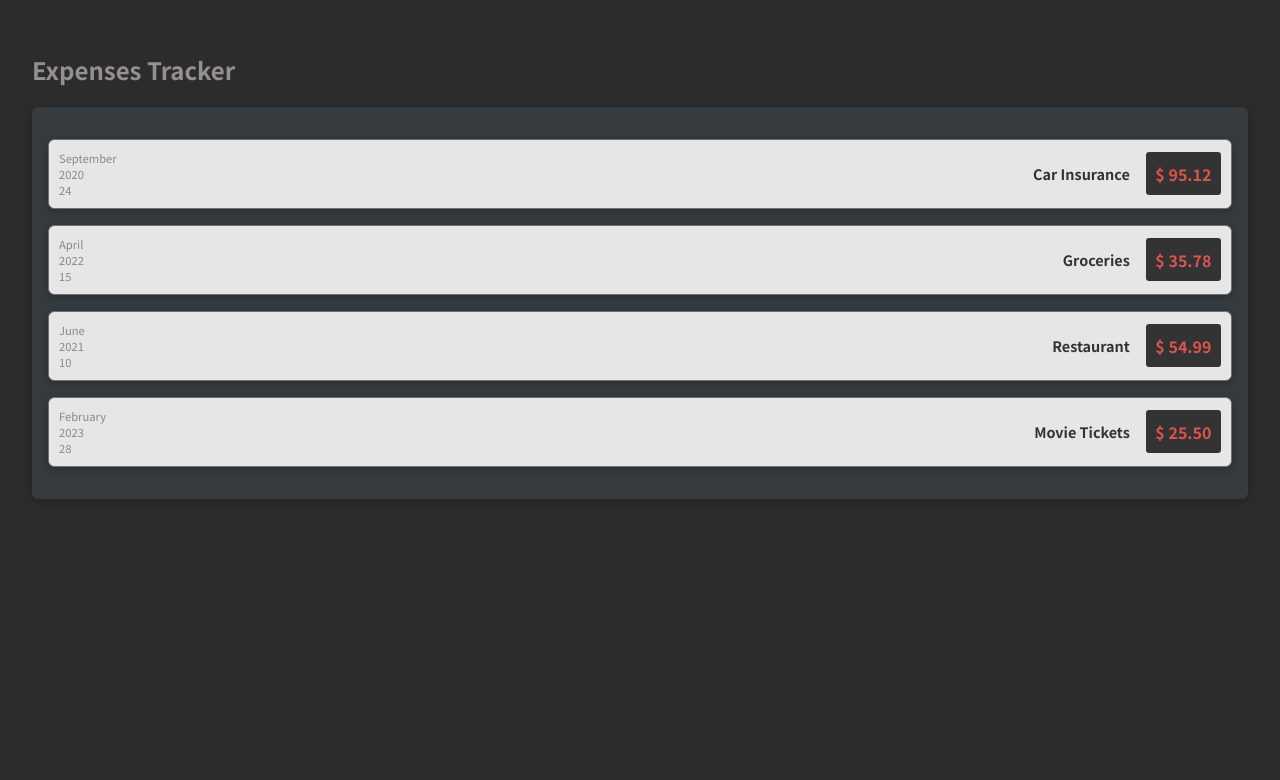
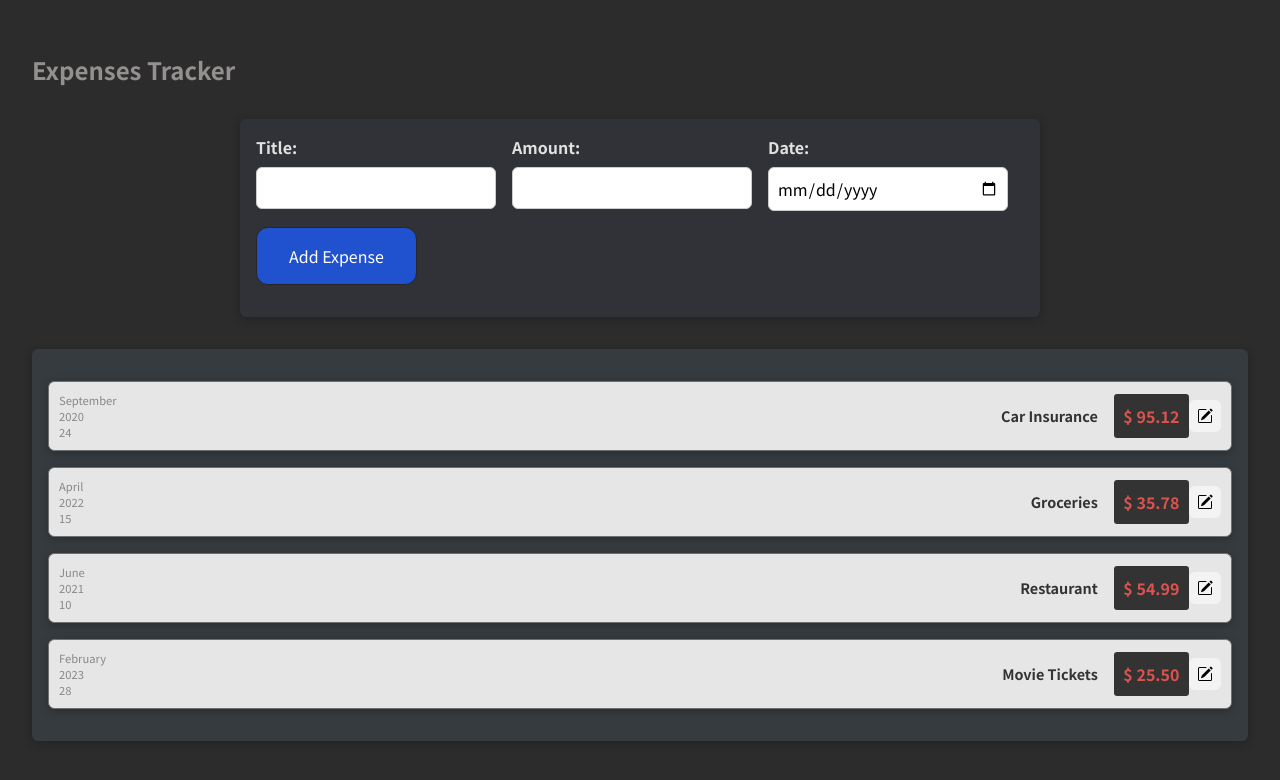
Before and after one commit to LakiDIV/Expense-Management-System, a React (Create React App) app: page / in a window 1280 px wide. Shown: the top 780 px of the page. Built offline with nearby package versions, Linux system fonts and the light colour scheme.

Commit message:
Input Data - Passing data through multiple layers

```diff
--- a/src/App.js
+++ b/src/App.js
@@ -1,4 +1,5 @@
 import DisplayExpenses from "./components/Expenses/DisplayExpenses";
+import NewExpense from "./components/NewExpense/NewExpense";
 
 function App() {
   const expenses = [
@@ -28,10 +29,16 @@ function App() {
     },
   ];
 
+  const addExpenseHandler = (expense) => {
+    console.log("In APP.js");
+    console.log(expense);
+  };
+
   return (
     <div>
       <h2>Expenses Tracker</h2>
-      <DisplayExpenses expenses={expenses}/>
+      <NewExpense onAddExpense={addExpenseHandler} />
+      <DisplayExpenses expenses={expenses} />
     </div>
   );
 }
--- /dev/null
+++ b/src/components/Expenses/ExpenseDate.css
@@ -0,0 +1,5 @@
+.expense-item-date {
+  font-size: 0.7rem;
+  color: #888;
+  width: 100px;
+}
--- /dev/null
+++ b/src/components/Expenses/ExpenseDate.js
@@ -0,0 +1,17 @@
+import "./ExpenseDate.css";
+
+function ExpenseDate({ date }) {
+  const month = date.toLocaleString("en-US", { month: "long" });
+  const day = date.toLocaleString("en-US", { day: "2-digit" });
+  const year = date.getFullYear();
+
+  return (
+    <div className="expense-item-date">
+      <div>{month}</div>
+      <div>{year}</div>
+      <div>{day}</div>
+    </div>
+  );
+}
+
+export default ExpenseDate;
--- a/src/components/Expenses/ExpenseItem.css
+++ b/src/components/Expenses/ExpenseItem.css
@@ -1,6 +1,5 @@
 .expense-item {
     border: 1px solid #6f6f6f;
-
     padding: 10px;
     display: flex;
     justify-content: space-between;
@@ -9,18 +8,12 @@
     background-color: #e6e6e6;
   }
 
-  .expense-item-date {
-    font-size: 0.7rem;
-    color: #888;
-
-  }
 
   .expense-item-description {
     display: flex;
     flex-direction: row;
-    align-items: flex-end;
     align-items: center;
-
+    margin-left: auto;
   }
 
   .expense-item-description h2 {
@@ -38,3 +31,15 @@
     padding: 0.6rem;
     border-radius: 0.2rem;
   }
+
+  .expense-item button {
+    height: 2rem;
+    width: 2rem;
+    cursor: pointer;
+    display: flex;
+    justify-content: center;
+    align-items: center;
+    border-radius: 6px;
+    border: none;
+    background-color: rgb(243, 243, 243);
+  }
--- a/src/components/Expenses/ExpenseItem.js
+++ b/src/components/Expenses/ExpenseItem.js
@@ -1,21 +1,40 @@
+import React, {useState} from "react";
+
 import Card from "../UI/Card";
+import ExpenseDate from "./ExpenseDate";
 import "./ExpenseItem.css";
 
 function ExpenseItem(props) {
-  const month = props.expense.date.toLocaleString("en-US", { month: "long" });
-  const day = props.expense.date.toLocaleString("en-US", { day: "2-digit" });
-  const year = props.expense.date.getFullYear();
+
+  const [title, setTitle] = useState(props.expense.title);
+
+  const clickHandler = () => {
+    setTitle("Updated!");
+  };
+
   return (
     <Card className="expense-item">
-      <div className="expense-item-date">
-        <div>{month}</div>
-        <div>{year}</div>
-        <div>{day}</div>
-      </div>
+      <ExpenseDate date={props.expense.date} />
       <div className="expense-item-description">
-        <h2>{props.expense.title}</h2>
+        <h2>{title}</h2>
         <div className="expense-item-price">$ {props.expense.amount}</div>
       </div>
+      <button onClick={clickHandler}>
+        <svg
+          xmlns="http://www.w3.org/2000/svg"
+          width="16"
+          height="16"
+          fill="currentColor"
+          class="bi bi-pencil-square"
+          viewBox="0 0 16 16"
+        >
+          <path d="M15.502 1.94a.5.5 0 0 1 0 .706L14.459 3.69l-2-2L13.502.646a.5.5 0 0 1 .707 0l1.293 1.293zm-1.75 2.456-2-2L4.939 9.21a.5.5 0 0 0-.121.196l-.805 2.414a.25.25 0 0 0 .316.316l2.414-.805a.5.5 0 0 0 .196-.12l6.813-6.814z" />
+          <path
+            fill-rule="evenodd"
+            d="M1 13.5A1.5 1.5 0 0 0 2.5 15h11a1.5 1.5 0 0 0 1.5-1.5v-6a.5.5 0 0 0-1 0v6a.5.5 0 0 1-.5.5h-11a.5.5 0 0 1-.5-.5v-11a.5.5 0 0 1 .5-.5H9a.5.5 0 0 0 0-1H2.5A1.5 1.5 0 0 0 1 2.5v11z"
+          />
+        </svg>
+      </button>
     </Card>
   );
 }
--- /dev/null
+++ b/src/components/NewExpense/ExpenseForm.css
@@ -0,0 +1,27 @@
+.new-expense__controls {
+    display: flex;
+    flex-wrap: wrap;
+    gap: 1rem;
+    margin-bottom: 1rem;
+    text-align: left;
+  }
+
+  .new-expense__control label {
+    color: #e1e1e1;
+    font-weight: bold;
+    margin-bottom: 0.5rem;
+    display: block;
+  }
+
+  .new-expense__control input {
+    font: inherit;
+    padding: 0.5rem;
+    border-radius: 6px;
+    border: 1px solid #ccc;
+    width: 15rem;
+    max-width: 100%;
+  }
+
+  .new-expense__actions {
+    text-align: right;
+  }
--- /dev/null
+++ b/src/components/NewExpense/ExpenseForm.js
@@ -0,0 +1,76 @@
+import React, { useState } from "react";
+
+import "./ExpenseForm.css";
+
+function ExpenseForm(props) {
+  const [enteredTitle, setEnteredTitle] = useState("");
+  const [enteredAmount, setEnteredAmount] = useState("");
+  const [enteredDate, setEnteredDate] = useState("");
+
+  const titleChangeHandler = (event) => {
+    setEnteredTitle(event.target.value);
+  };
+
+  const amountChanageHandler = (event) => {
+    setEnteredAmount(event.target.value);
+  };
+
+  const dateChanageHandler = (event) => {
+    setEnteredDate(event.target.value);
+  };
+
+  const submitHandler = (event) => {
+    event.preventDefault();
+
+    const expenseData = {
+      title: enteredTitle,
+      amount: enteredAmount,
+      date: new Date(enteredDate),
+    };
+
+    props.onSaveExpenseData(expenseData);
+    setEnteredTitle("");
+    setEnteredAmount("");
+    setEnteredDate("");
+  };
+
+  return (
+    <form onSubmit={submitHandler}>
+      <div className="new-expense__controls">
+        <div className="new-expense__control">
+          <label>Title:</label>
+          <input
+            type="text"
+            value={enteredTitle}
+            onChange={titleChangeHandler}
+          />
+        </div>
+        <div className="new-expense__control">
+          <label>Amount:</label>
+          <input
+            type="number"
+            min="0.01"
+            step="0.01"
+            value={enteredAmount}
+            onChange={amountChanageHandler}
+          />
+        </div>
+        <div className="new-expense__control">
+          <label>Date:</label>
+          <input
+            type="date"
+            min="2022-01-01"
+            max="2025-01-01"
+            value={enteredDate}
+            onChange={dateChanageHandler}
+          />
+        </div>
+        <div className="new-expense__actions">
+          <button type="submit">Add Expense</button>
+        </div>
+      </div>
+    </form>
+  );
+}
+
+export default ExpenseForm;
--- /dev/null
+++ b/src/components/NewExpense/NewExpense.css
@@ -0,0 +1,36 @@
+.new-expense {
+    background-color: #303237;
+    padding: 1rem;
+    margin: 2rem auto;
+    width: 50rem;
+    max-width: 95%;
+    text-align: center;
+  }
+
+  .new-expense button {
+    font: inherit;
+    cursor: pointer;
+    padding: 1rem 2rem;
+    border: 1px solid #262626;
+    background-color: #2052cf;
+    color: white;
+    border-radius: 12px;
+    margin-right: 1rem;
+  }
+
+  .new-expense button:hover,
+  .new-expense button:active {
+    background-color: #063974;
+    border-color: #1f1f1f;
+  }
+
+  .new-expense button.alternative {
+    color: #220131;
+    border-color: transparent;
+    background-color: transparent;
+  }
+
+  .new-expense button.alternative:hover,
+  .new-expense button.alternative:active {
+    background-color: #ddb3f8;
+  }
--- /dev/null
+++ b/src/components/NewExpense/NewExpense.js
@@ -0,0 +1,22 @@
+import Card from "../UI/Card";
+import ExpenseForm from "./ExpenseForm";
+import "./NewExpense.css";
+
+function NewExpense(props) {
+  const saveExpenseDataHandler = (enterdExpenseData) => {
+    const expenseData = {
+      ...enterdExpenseData,
+      id: Math.random().toString(),
+    };
+
+    props.onAddExpense(expenseData);
+  };
+
+  return (
+    <Card className="new-expense">
+      <ExpenseForm onSaveExpenseData={saveExpenseDataHandler} />
+    </Card>
+  );
+}
+
+export default NewExpense;
```
Also changed, not shown: src/components/UI/Card.js (+3 -7 lines).
